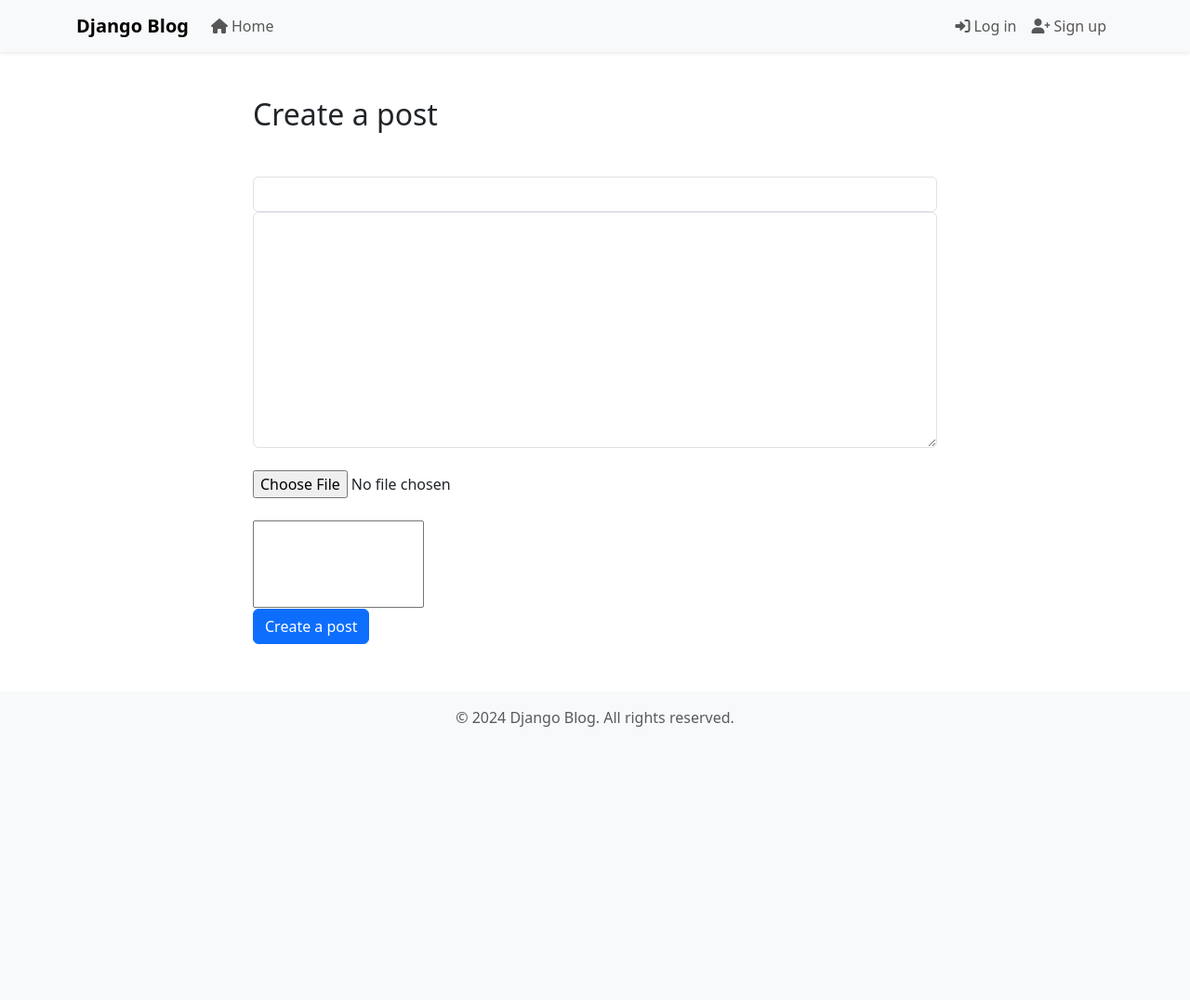
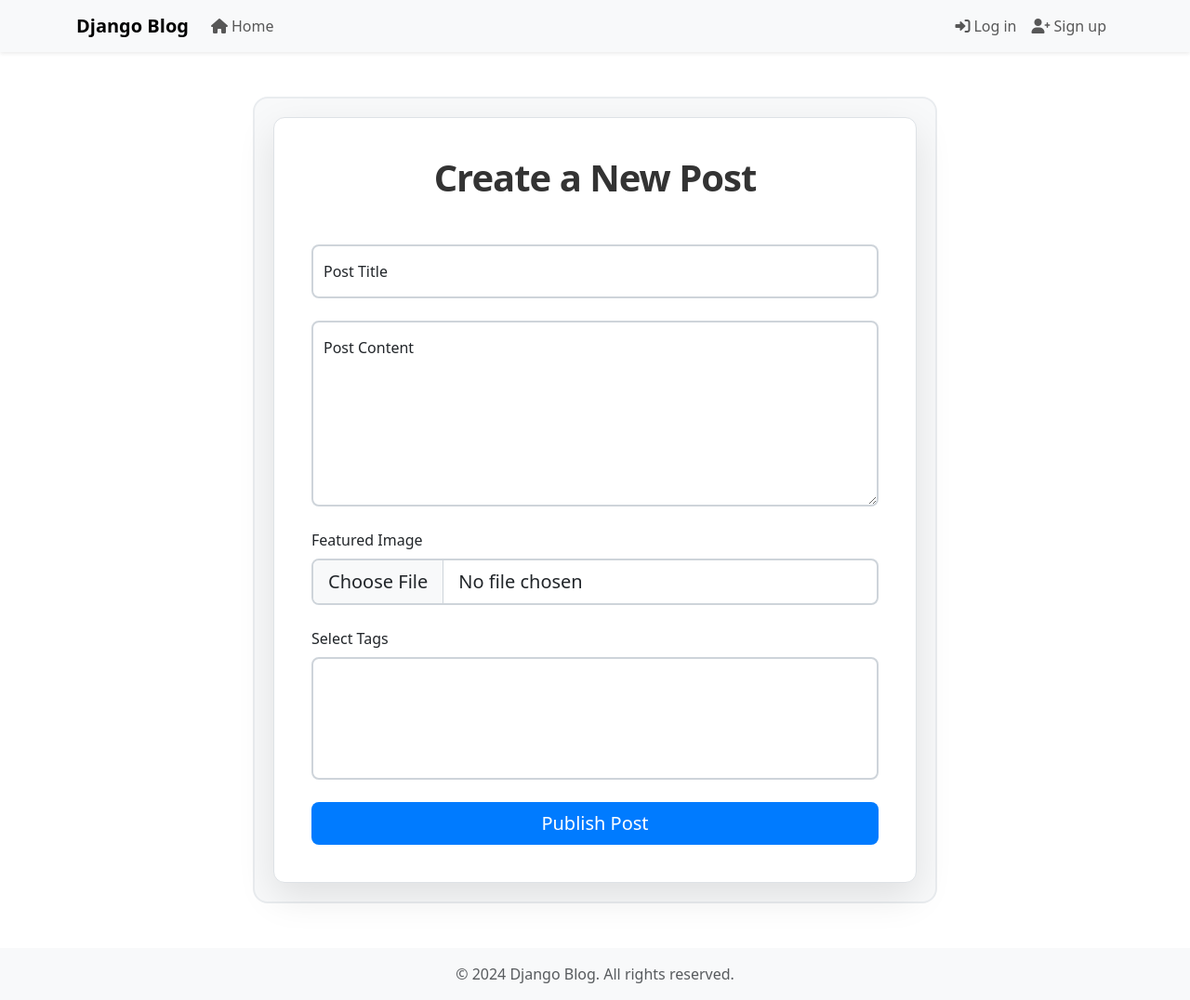
Before and after one commit to SaiAshishm7/project_pfsd_blog, a Django app: template templates/core/post_form.html in a window 1280 px wide. Shown: the whole page at 93% size. Before the commit the page ends 782 px from the top, so only its background shows below. Run offline with Django 3.2, Linux system fonts and the light colour scheme; the template is opened without the code that fills it, so the values that code supplies are empty.

Commit message:
Update post_form.html

```diff
--- a/templates/core/post_form.html
+++ b/templates/core/post_form.html
@@ -1,60 +1,150 @@
 {% extends "base.html" %}
 
-{% block head_title %}{% if update %}Update post{% else %}Create a post{% endif %}{% endblock head_title %}
+{% block head_title %}{% if update %}Update Post{% else %}Create New Post{% endif %}{% endblock head_title %}
 
 {% block content %}
-<div class="container">
-  <div class="row">
-    <div class="col-8 offset-2">
-      <h2 class=" my-5">{% if update %}Update post{% else %}Create a post{% endif %}</h2>
-      <form method="post" enctype="multipart/form-data">
+<div class="container py-5">
+  <div class="row justify-content-center">
+    <div class="col-lg-8 col-md-10">
+      <div class="post-form-wrapper">
+        <div class="post-form-container">
+          <h1 class="mb-5 text-center">
+            {% if update %}Update Your Post{% else %}Create a New Post{% endif %}
+          </h1>
+
+          <form method="post" enctype="multipart/form-data" class="elegant-form">
             {% csrf_token %}
 
-        <div class="form-group">
-          {{ form.title.label_tag }}
-          <input type="text" class="form-control {% if form.title.errors %}is-invalid{% endif %}" id="id_title"
-            name="title" value='{{ form.title.value|default:"" }}'>
+            <div class="form-floating mb-4">
+              <input type="text"
+                     class="form-control form-control-lg {% if form.title.errors %}is-invalid{% endif %}"
+                     id="id_title"
+                     name="title"
+                     placeholder="Post Title"
+                     value='{{ form.title.value|default:"" }}'
+                     required>
+              <label for="id_title" class="form-label">Post Title</label>
               {% if form.title.errors %}
-          <div class="invalid-feedback">{{ form.title.errors }}</div>
+              <div class="invalid-feedback">
+                {{ form.title.errors }}
+              </div>
               {% endif %}
             </div>
 
-        <div class="form-group">
-          {{ form.content.label_tag }}
-          <textarea type="text" class="form-control {% if form.content.errors %}is-invalid{% endif %}" id="id_content"
-            name="content" cols="40" rows="10">{{ form.content.value|default:"" }}</textarea>
+            <div class="form-floating mb-4">
+              <textarea class="form-control form-control-lg {% if form.content.errors %}is-invalid{% endif %}"
+                        id="id_content"
+                        name="content"
+                        placeholder="Write your post content"
+                        style="height: 200px;"
+                        required>{{ form.content.value|default:"" }}</textarea>
+              <label for="id_content">Post Content</label>
               {% if form.content.errors %}
-          <div class="invalid-feedback">{{ form.content.errors }}</div>
+              <div class="invalid-feedback">
+                {{ form.content.errors }}
+              </div>
               {% endif %}
             </div>
 
-        <div class="form-group">
-          {{ form.image.label_tag }}<br>
-          <input type="file" class="{% if form.image.errors %}is-invalid{% endif %}" id="id_image" name="image"
+            <div class="mb-4">
+              <label for="id_image" class="form-label">Featured Image</label>
+              <input type="file"
+                     class="form-control form-control-lg {% if form.image.errors %}is-invalid{% endif %}"
+                     id="id_image"
+                     name="image"
                      accept="image/*">
               {% if form.image.errors %}
-          <div class="invalid-feedback">{{ form.image.errors }}</div>
+              <div class="invalid-feedback">
+                {{ form.image.errors }}
+              </div>
               {% endif %}
             </div>
 
-        <div class="form-group">
-          {{ form.tags.label_tag }}<br>
-          <select class="custom-select w-25" name="tags" id="id_tags" multiple>
+            <div class="mb-4">
+              <label for="id_tags" class="form-label">Select Tags</label>
+              <select class="form-select form-select-lg"
+                      name="tags"
+                      id="id_tags"
+                      multiple
+                      aria-label="Select tags">
                 {% for name, value in form.tags.field.choices %}
                 <option value="{{ name }}">{{ value }}</option>
                 {% endfor %}
               </select>
               {% if form.tags.errors %}
-          <div class="invalid-feedback">{{ form.tags.errors }}</div>
+              <div class="invalid-feedback">
+                {{ form.tags.errors }}
+              </div>
               {% endif %}
             </div>
 
-        <button type="submit" class="btn btn-primary">
-          {% if update %}Update the post{% else %}Create a post{% endif %}
+            <div class="d-grid">
+              <button type="submit" class="btn btn-primary btn-lg">
+                {% if update %}Update Post{% else %}Publish Post{% endif %}
               </button>
+            </div>
           </form>
-
         </div>
       </div>
     </div>
+  </div>
+</div>
+
+<style>
+.post-form-wrapper {
+  background-color: #f8f9fa;
+  border-radius: 16px;
+  padding: 20px;
+  border: 2px solid #e9ecef;
+}
+
+.post-form-container {
+  background-color: #ffffff;
+  border-radius: 12px;
+  padding: 40px;
+  box-shadow: 0 15px 40px rgba(0, 0, 0, 0.1);
+  border: 1px solid #dee2e6;
+}
+
+.elegant-form .form-control,
+.elegant-form .form-select {
+  border: 2px solid #ced4da;
+  transition: all 0.3s ease;
+  border-radius: 8px;
+}
+
+.elegant-form .form-control:focus,
+.elegant-form .form-select:focus {
+  border-color: #007bff;
+  box-shadow: 0 0 0 0.2rem rgba(0, 123, 255, 0.1);
+}
+
+.btn-primary {
+  background-color: #007bff;
+  border: none;
+  border-radius: 8px;
+  transition: all 0.3s ease;
+}
+
+.btn-primary:hover {
+  background-color: #0056b3;
+  transform: translateY(-2px);
+}
+
+h1 {
+  color: #333;
+  font-weight: 600;
+  letter-spacing: -1px;
+}
+
+@media (max-width: 768px) {
+  .post-form-wrapper {
+    padding: 10px;
+  }
+
+  .post-form-container {
+    padding: 20px;
+  }
+}
+</style>
 {% endblock content %}
```
Lines whose indentation alone changed are shown as unchanged.
